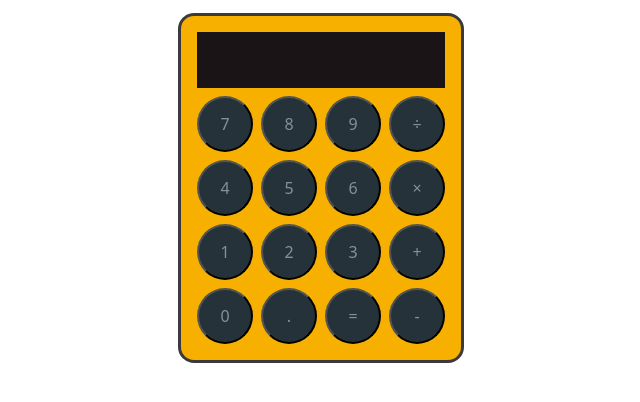
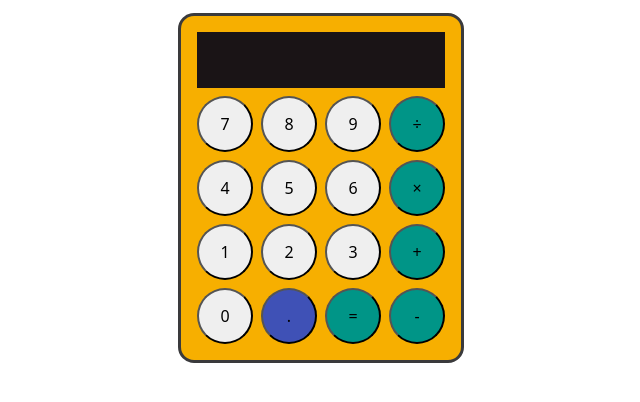
Before and after one commit to LahcenHaouch/odin-calculator, a website built with Parcel: page index.html in a window 1280 px wide. Shown: the part 244-646 px from the top of the page, without its empty margins (319-959 px from the left). Built offline with nearby package versions, Linux system fonts and the light colour scheme.

Commit message:
Change colorof operator buttons

```diff
--- a/index.html
+++ b/index.html
@@ -20,25 +20,25 @@
                     <button class="cell num">7</button>
                     <button class="cell num">8</button>
                     <button class="cell num">9</button>
-                    <button class="cell operation">÷</button>
+                    <button class="cell operator">÷</button>
                 </div>
                 <div class="row">
                     <button class="cell num">4</button>
                     <button class="cell num">5</button>
                     <button class="cell num">6</button>
-                    <button class="cell operation">×</button>
+                    <button class="cell operator">×</button>
                 </div>
                 <div class="row">
                     <button class="cell num">1</button>
                     <button class="cell num">2</button>
                     <button class="cell num">3</button>
-                    <button class="cell operation">+</button>
+                    <button class="cell operator">+</button>
                 </div>
                 <div class="row">
                     <button class="cell num">0</button>
-                    <button class="cell operation">.</button>
-                    <button class="cell operation">=</button>
-                    <button class="cell operation">-</button>
+                    <button class="cell float">.</button>
+                    <button class="cell operator">=</button>
+                    <button class="cell operator">-</button>
                 </div>
             </div>
         </div>
--- a/index.js
+++ b/index.js
@@ -3,7 +3,7 @@ const result = [];
 const numberElements = document.querySelectorAll(".num");
 const calculatorDisplayElement = document.querySelector("#calculator-display");
 
-const operationsElements = document.querySelectorAll('.operation');
+const operationsElements = document.querySelectorAll('.operator');
 
 numberElements.forEach(num => {
   num.addEventListener('click', () => {
@@ -21,8 +21,8 @@ numberElements.forEach(num => {
       result[lastElementIndex] += num.textContent;
     }
     displayResult();
-  })
-})
+  });
+});
 
 operationsElements.forEach(operation => {
   operation.addEventListener('click', () => {
@@ -40,8 +40,8 @@ operationsElements.forEach(operation => {
       result.push(operationToAdd);
     }
     displayResult();
-  })
-})
+  });
+});
 
 
 function displayResult() {
--- a/style.css
+++ b/style.css
@@ -101,10 +101,6 @@ h1 {
   margin-bottom: 16px;
 }
 
-button {
-    background-color: oklch(0.31 0.02 232.3);
-    color: oklch(0.65 0.02 209.44);
-}
 
 #calculator-container {
     background-color: oklch(0.8 0.17 79.49);
@@ -119,7 +115,7 @@ button {
     color: white;
     display: flex;
     align-items: center;
-    padding: 4px;
+    padding: 16px;
     height: 56px;
     margin-bottom: 8px;
     font-size: 1.5rem;
@@ -145,3 +141,11 @@ button {
     align-items: center;
     border-radius: 50%;
 }
+
+.operator {
+    background-color: oklch(0.6 0.11 183.38);
+}
+
+.float {
+    background-color: oklch(0.48 0.16 271.41);
+}
```
